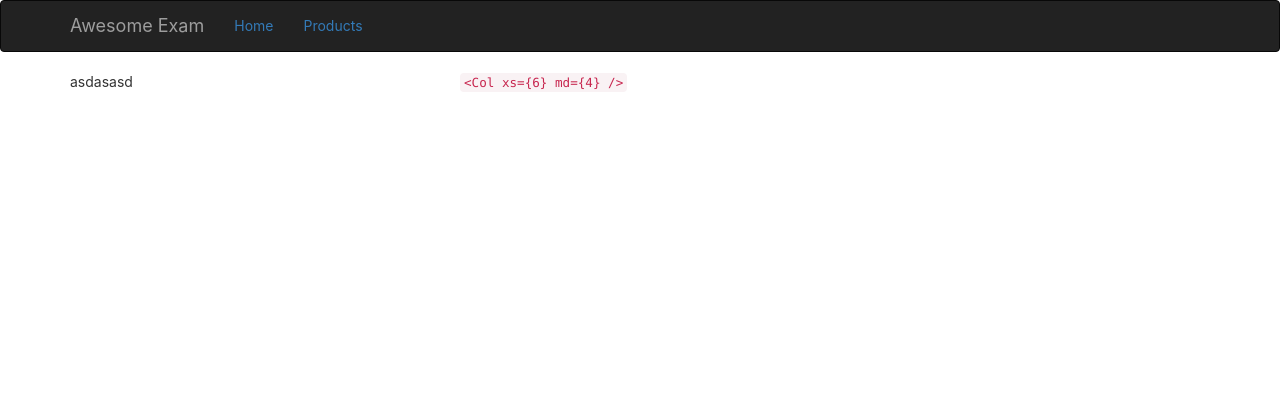
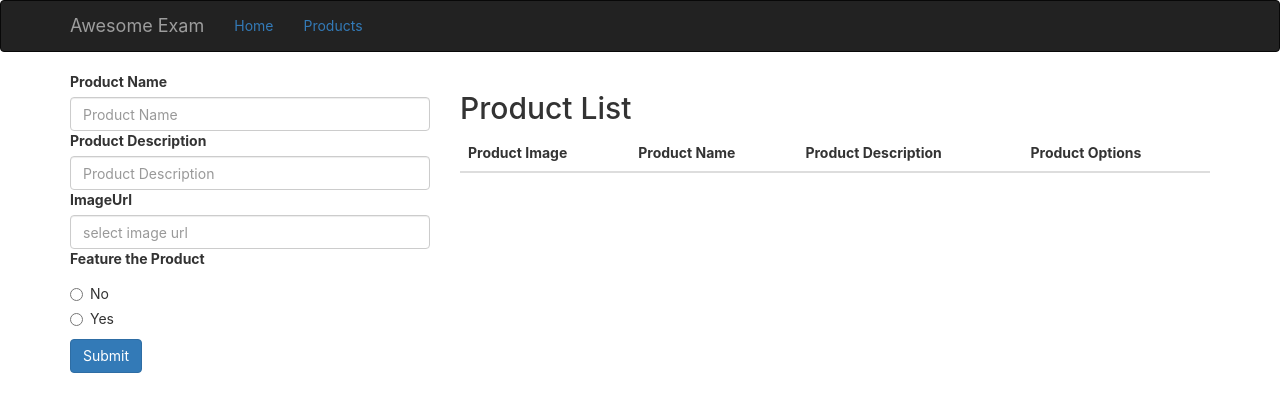
Before and after one commit to jtuburan/awesome-lab, a React (Create React App) app: page /products in a window 1280 px wide. Shown: the top 412 px of the page. Built offline with nearby package versions, Linux system fonts and the light colour scheme.

Commit message:
product managament page added

```diff
--- a/package.json
+++ b/package.json
@@ -8,7 +8,9 @@
     "react-bootstrap": "^0.32.4",
     "react-dom": "^16.6.0",
     "react-router-dom": "^4.3.1",
-    "react-scripts": "2.0.5"
+    "react-scripts": "2.0.5",
+    "reactstrap": "^6.5.0",
+    "sass": "^1.14.3"
   },
   "scripts": {
     "start": "react-scripts start",
--- a/src/header/nav-bar.js
+++ b/src/header/nav-bar.js
@@ -2,6 +2,7 @@ import React, { Component } from 'react';
 import { Nav,Navbar,NavItem } from 'react-bootstrap';
 import { NavLink } from 'react-router-dom';
 import './nav-bar.css';
+
 
 class NavbarHeader extends Component {
   render() {
--- a/src/home/home.js
+++ b/src/home/home.js
@@ -1,5 +1,6 @@
 import React, { Component } from 'react';
 import { Grid, Row, Col, Carousel } from 'react-bootstrap';
+import { Card, CardImg, CardText, CardBody, CardTitle, Button } from 'reactstrap';
 
 class Home extends Component {
   render() {
@@ -8,13 +9,15 @@ class Home extends Component {
       content: "gundam1",
       imageUrl: "https://3.bp.blogspot.com/-5hXr0S19AOs/WXGHctZPQTI/AAAAAAAGsLc/OylmXsRDba4Pjs7ZNbpkuKKMPNwmpH71gCLcBGAs/s1600/rg-unicorn-gundam%2B%25281%2529.jpg",
       featured: true,
-      price: "2500"
+      price: "2500",
+      date: ""
     }, {
       name: "Gundam Barbatos",
       content: "gundam2",
       imageUrl: "https://i.redd.it/8g0i6s7susby.jpg",
       featured: false,
-      price: "2000"
+      price: "2000",
+      date: ""
     }]
 
     let productsList = products.map(product =>
@@ -26,17 +29,31 @@ class Home extends Component {
     </Carousel.Item>
     );
 
+    let productsCatalog = products.map(product =>
+       <Row>
+        <Col sm="6" md="6">
+          <Card>
+            <CardImg top width="100%" src={product.imageUrl} alt="Card image cap" />
+            <CardBody>
+              <CardTitle>{product.namel} </CardTitle>
+              <CardText>{product.content}</CardText>
+              <Button>Button</Button>
+            </CardBody>
+          </Card>
+        </Col>
+        </Row>
+    );
 
     return (
       <Grid>
         <Row className="show-grid">
-          <Col xs={12} md={5}>
+          <Col xs={12} md={4}>
             <Carousel>
                 {productsList}
             </Carousel>
           </Col>
-          <Col xs={6} md={7}>
-            <code>{'<Col xs={6} md={4} />'}</code>
+          <Col xs={6} md={8}>
+            {productsCatalog}
           </Col>
         </Row>
       </Grid>
--- a/src/prod-list/products.js
+++ b/src/prod-list/products.js
@@ -1,19 +1,159 @@
 import React, { Component } from 'react';
-import { Grid, Row, Col } from 'react-bootstrap';
 
 class Products extends Component {
+    constructor() {
+      super();
+      this.state =  {
+          works: [],
+          prodesc:[],
+          image:[],
+          featured:[]
+      };
+
+  }
+  add() {
+    var today = new Date();
+    var dd = today.getDate();
+    var mm = today.getMonth()+1; //January is 0!
+    var yyyy = today.getFullYear();
+
+    if(dd<10) {
+        dd = '0'+dd
+    }
+    if(mm<10) {
+        mm = '0'+mm
+    }
+    today = mm + '/' + dd + '/' + yyyy;
+
+    var ptitle = this.refs.pname.value;
+    var pdesc = this.refs.pdesc.value;
+    var image = this.refs.imageUrl.value;
+    var featured = this.refs.featured.value;
+    if(
+        localStorage.getItem('works') == null
+        && localStorage.getItem('prodesc') == null
+        && localStorage.getItem('image') == null
+        && localStorage.getItem('featured') == null
+        && localStorage.getItem('time') == null) {
+
+        var works = [];
+        var prodesc = [];
+        var imageUrl = [];
+        var prodFeatured = [];
+        var time = [];
+        works.push(ptitle);
+        prodesc.push(pdesc);
+        imageUrl.push(image);
+        prodFeatured.push(featured);
+        time.push(today);
+        localStorage.setItem('works', JSON.stringify(works));
+        localStorage.setItem('prodesc', JSON.stringify(prodesc));
+        localStorage.setItem('image', JSON.stringify(imageUrl));
+        localStorage.setItem('featured', JSON.stringify(prodFeatured));
+        localStorage.setItem('time', JSON.stringify(time));
+
+    } else {
+        var work = JSON.parse(localStorage.getItem('works'));
+        var Prodesc = JSON.parse(localStorage.getItem('prodesc'));
+        var ImageUrl = JSON.parse(localStorage.getItem('image'));
+        var ProdFeatured = JSON.parse(localStorage.getItem('featured'));
+        var Time = JSON.parse(localStorage.getItem('time'));
+
+        work.push(ptitle);
+        Prodesc.push(pdesc);
+        ImageUrl.push(image);
+        ProdFeatured.push(featured);
+        Time.push(today);
+
+        localStorage.setItem('works', JSON.stringify(work));
+        localStorage.setItem('prodesc', JSON.stringify(Prodesc));
+        localStorage.setItem('image', JSON.stringify(ImageUrl));
+        localStorage.setItem('featured', JSON.stringify(ProdFeatured));
+        localStorage.setItem('time', JSON.stringify(time));
+    }
+      this.setState({
+        works: JSON.parse(localStorage.getItem('works')),
+        prodesc: JSON.parse(localStorage.getItem('prodesc')),
+        imageUrl:JSON.parse(localStorage.getItem('image'))
+      });
+  }
+  delete(e) {
+    var index = e.target.getAttribute('data-key');
+    var list = JSON.parse(localStorage.getItem('works'));
+    var prodesclist = JSON.parse(localStorage.getItem('prodesc'));
+    var imgList = JSON.parse(localStorage.getItem('image'));
+    list.splice(index, 1);
+    prodesclist.splice(index, 1);
+    imgList.splice(index, 1);
+    this.setState({
+      works: list,
+      prodesc: prodesclist,
+      imageUrl: imgList
+
+    });
+    localStorage.setItem('works', JSON.stringify(list));
+    localStorage.setItem('prodesc', JSON.stringify(prodesclist));
+    localStorage.setItem('image', JSON.stringify(imgList));
+  }
+
   render() {
     return (
-      <Grid>
-      <Row className="show-grid">
-        <Col xs={12} md={4}>
-              asdasasd
-        </Col>
-        <Col xs={6} md={8}>
-          <code>{'<Col xs={6} md={4} />'}</code>
-        </Col>
-      </Row>
-    </Grid>
+    <div className="container">
+      <div className="row">
+        <div className="col-sm-4">
+        <div className="form-group">
+            <label>Product Name</label>
+            <input type="text" className="form-control" ref="pname"  aria-describedby="emailHelp" placeholder="Product Name"/>
+
+            <label>Product Description</label>
+            <input type="text" className="form-control" ref="pdesc"  aria-describedby="emailHelp" placeholder="Product Description"/>
+
+            <label>ImageUrl</label>
+            <input type="text" className="form-control" ref="imageUrl"  aria-describedby="Url" placeholder="select image url"/>
+
+            <label>Feature the Product</label>
+            <div className="radio">
+              <label><input type="radio" name="optradio" ref="featured" value="no" />No</label>
+            </div>
+            <div className="radio">
+              <label><input type="radio" name="optradio" ref="featured" value="yes"/>Yes</label>
+            </div>
+
+            <button type="button" className="btn btn-primary" onClick= {this.add.bind(this)}>Submit</button>
+          </div>
+        </div>
+
+        <div className="col-sm-8">
+
+        <h2>Product List</h2>
+        <div class="table-responsive">
+        <table class="table">
+          <thead>
+            <tr>
+              <th>Product Image</th>
+              <th>Product Name</th>
+              <th>Product Description</th>
+              <th>Product Options</th>
+            </tr>
+          </thead>
+          <tbody>
+              {this.state.works.map(function (works, index){
+              return (
+                    <tr>
+                        <td><img width="25%" height="10%" src={this.state.imageUrl[index]} alt="product"/></td>
+                        <td>{works}</td>
+                        <td>{this.state.prodesc[index]}</td>
+                        <td><button className="btn btn-warning" onClick={this.delete.bind(this)} data-key={index} >Delete</button> </td>
+                    </tr>
+              );},this)}
+          </tbody>
+        </table>
+        </div>
+
+
+      </div>
+    </div>
+    </div>
     );
   }
 }
```
Also changed, not shown: src/home/prod-featured/featured.js (deleted, +0 -13 lines), src/prod-list/form.js (added, +122 -0 lines), src/index.js (line endings or trailing spaces), 1 other file (tests, documents, lock files or other folders).
